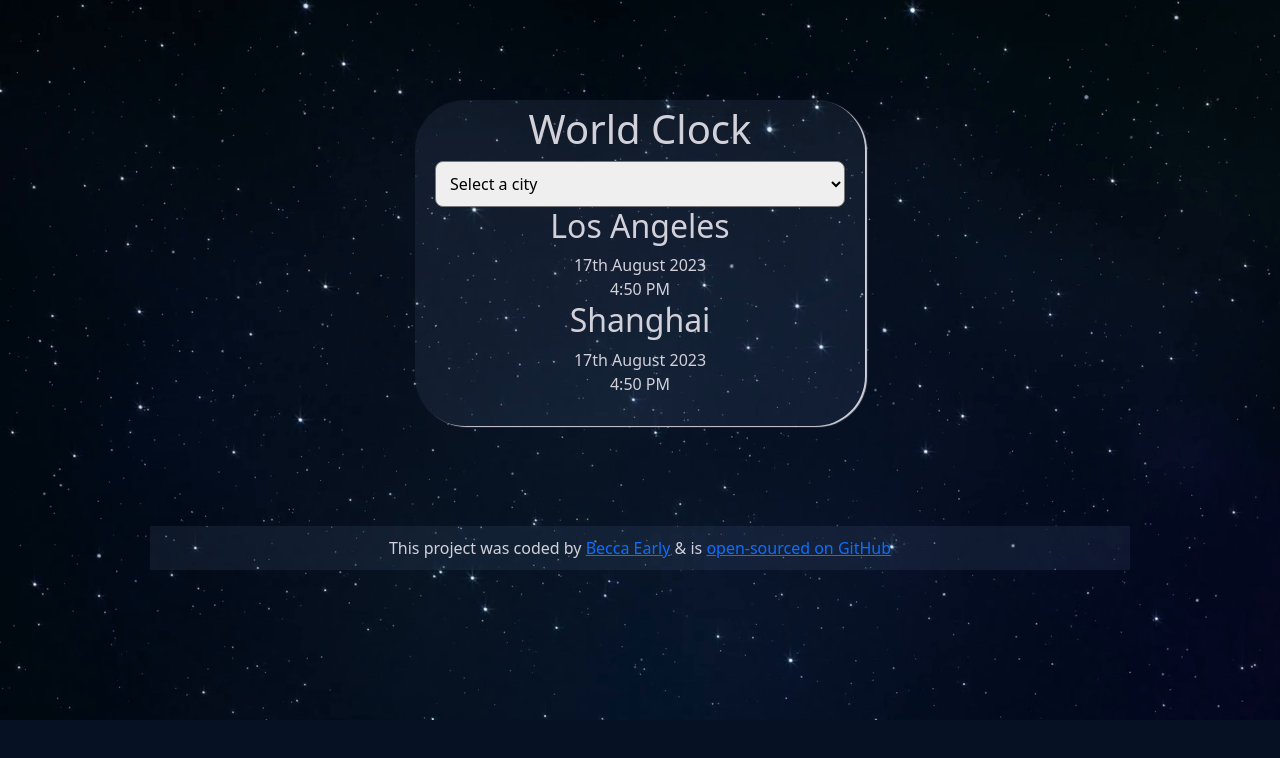
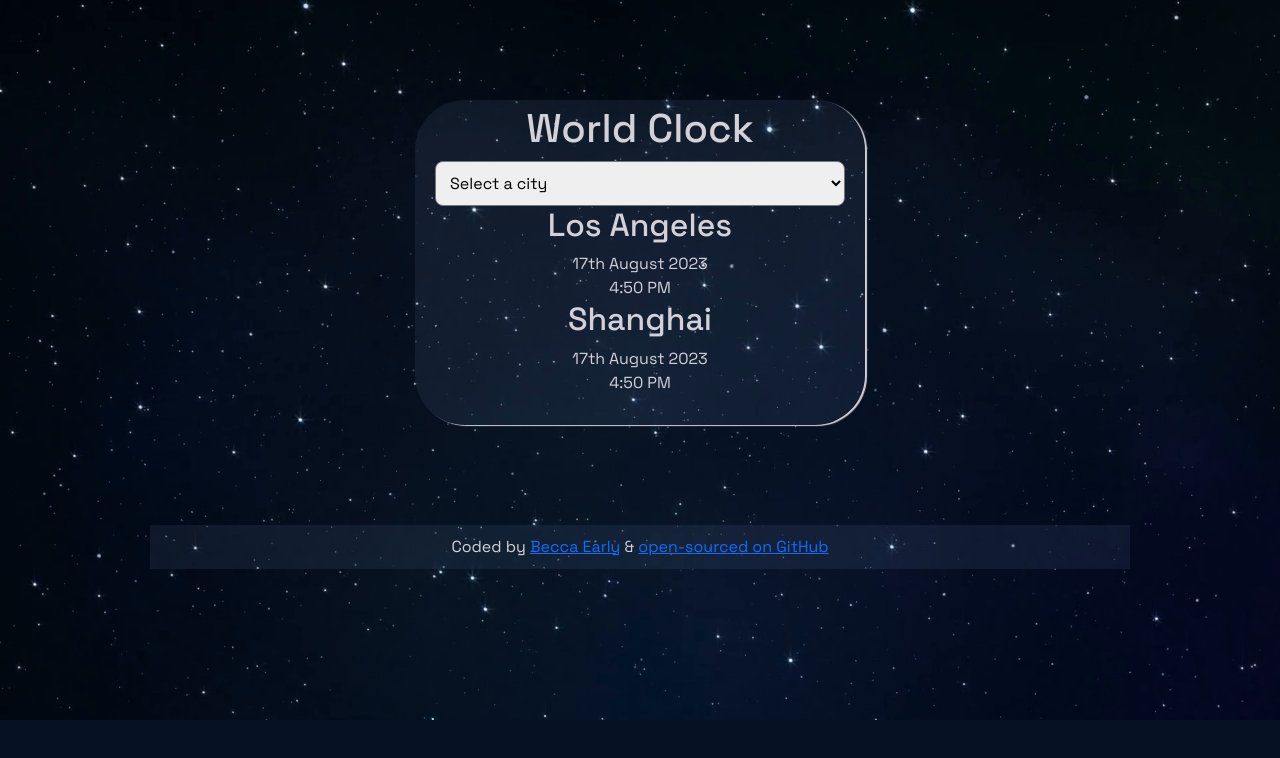
Before and after one commit to SkippyWalnuts/Clock-App, a plain HTML site: page index.html in a window 1280 px wide. Drawn offline with nearby package versions, Linux system fonts and the light colour scheme.

Commit message:
Imported Google Font font-family: 'Space Grotesk', sans-serif

```diff
--- a/index.html
+++ b/index.html
@@ -7,7 +7,9 @@
     <script src="https://cdnjs.cloudflare.com/ajax/libs/moment.js/2.29.4/moment.min.js"></script>
     <script src="https://cdnjs.cloudflare.com/ajax/libs/moment-timezone/0.5.43/moment-timezone-with-data-1970-2030.min.js"></script>
     <link href="https://cdn.jsdelivr.net/npm/bootstrap@5.3.1/dist/css/bootstrap.min.css" rel="stylesheet" integrity="sha384-4bw+/aepP/YC94hEpVNVgiZdgIC5+VKNBQNGCHeKRQN+PtmoHDEXuppvnDJzQIu9" crossorigin="anonymous">
-
+    <link rel="preconnect" href="https://fonts.googleapis.com">
+    <link rel="preconnect" href="https://fonts.gstatic.com" crossorigin>
+    <link href="https://fonts.googleapis.com/css2?family=Carlito&family=Space+Grotesk:wght@300;400;500;600;700&display=swap" rel="stylesheet">
     <link rel="stylesheet" href="src/style.css">
 </head>
 <body>
@@ -36,7 +38,7 @@
 
 </div>
     <footer>
-        This project was coded by <a href="https://visionary-dragon-63ebd9.netlify.app/" target="_blank">Becca Early</a> & is <a href="https://github.com/SkippyWalnuts/Clock-App" target="_blank">open-sourced on GitHub</a>
+        Coded by <a href="https://visionary-dragon-63ebd9.netlify.app/" target="_blank">Becca Early</a> & <a href="https://github.com/SkippyWalnuts/Clock-App" target="_blank">open-sourced on GitHub</a>
     </footer>
     <script src="src/index.js"></script>
 </body>
--- a/src/style.css
+++ b/src/style.css
@@ -4,7 +4,7 @@ body {
     background-repeat: no-repeat;
     background-size: cover;
     background-color:  #061123;
-
+    font-family: 'Space Grotesk', sans-serif;
 
 }
 
```
